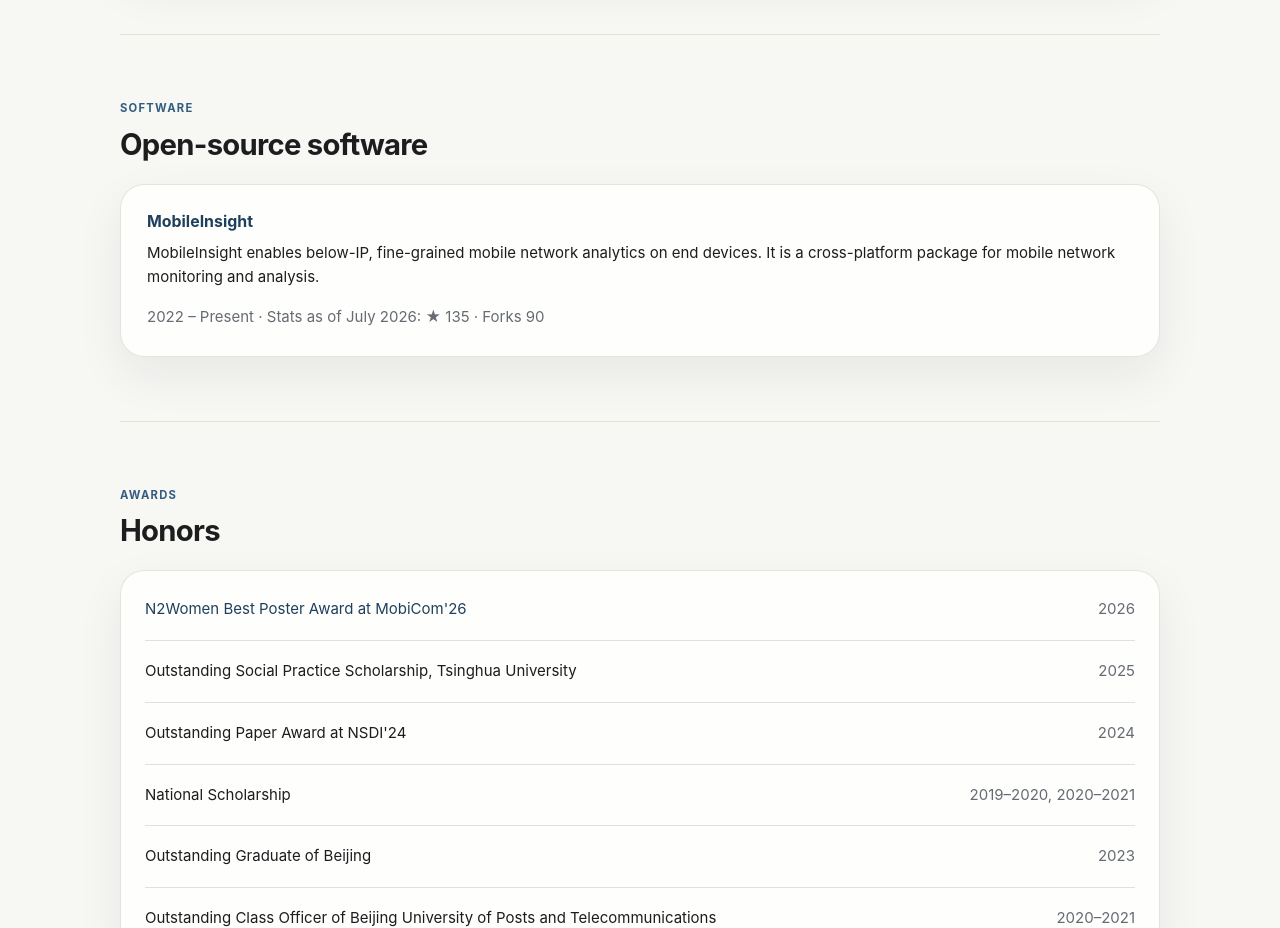
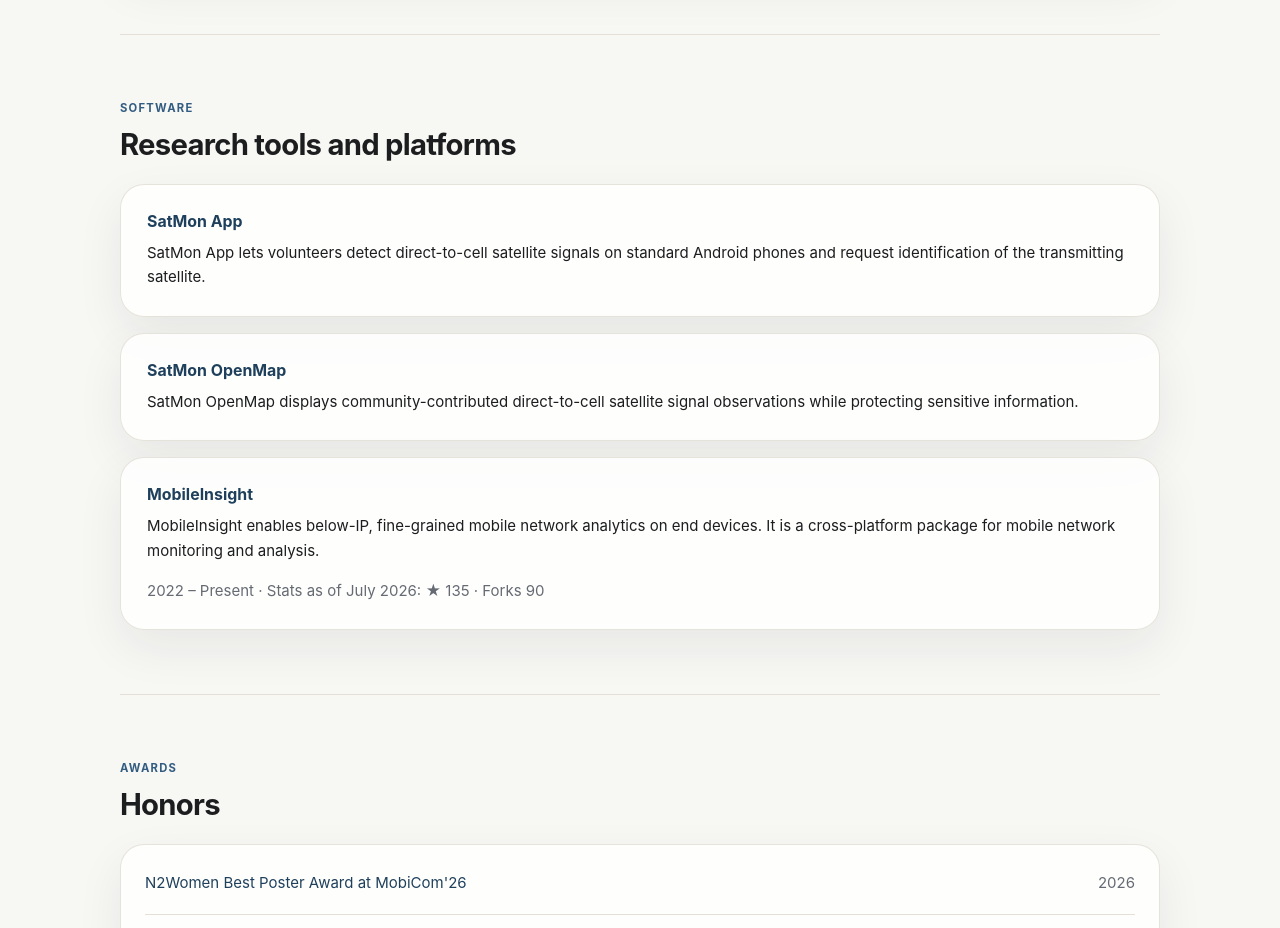
Before and after one commit to Jingyi-Lan/Jingyi-Lan.github.io, a plain HTML site: page index.html in a window 1280 px wide. Shown: the part 2440-3368 px from the top of the page. Drawn offline with Linux system fonts and the light colour scheme.

Commit message:
Add SatMon app and OpenMap to software section

```diff
--- a/index.html
+++ b/index.html
@@ -178,7 +178,16 @@
     <section id="software" class="section section-block">
       <div class="section-heading">
         <p class="section-kicker">Software</p>
-        <h2>Open-source software</h2>
+        <h2>Research tools and platforms</h2>
+      </div>
+      <div class="software-list">
+        <div class="content-card">
+          <h3><a href="https://www.apkpure.com/satmon/com.satmon.app">SatMon App</a></h3>
+          <p>SatMon App lets volunteers detect direct-to-cell satellite signals on standard Android phones and request identification of the transmitting satellite.</p>
+        </div>
+        <div class="content-card">
+          <h3><a href="https://www.satmon-dtc.com/">SatMon OpenMap</a></h3>
+          <p>SatMon OpenMap displays community-contributed direct-to-cell satellite signal observations while protecting sensitive information.</p>
         </div>
         <div class="content-card">
           <h3><a href="http://www.mobileinsight.net">MobileInsight</a></h3>
@@ -187,6 +196,7 @@
             It is a cross-platform package for mobile network monitoring and analysis.
           </p>
           <p class="muted">2022 – Present · Stats as of July 2026: ★ 135 · Forks 90 </p>
+        </div>
       </div>
     </section>
 
--- a/styles.css
+++ b/styles.css
@@ -275,6 +275,11 @@ code {
   padding: 26px;
 }
 
+.software-list {
+  display: grid;
+  gap: 16px;
+}
+
 .content-card p:last-child,
 .publication p:last-child {
   margin-bottom: 0;
```
Lines whose indentation alone changed are shown as unchanged.
